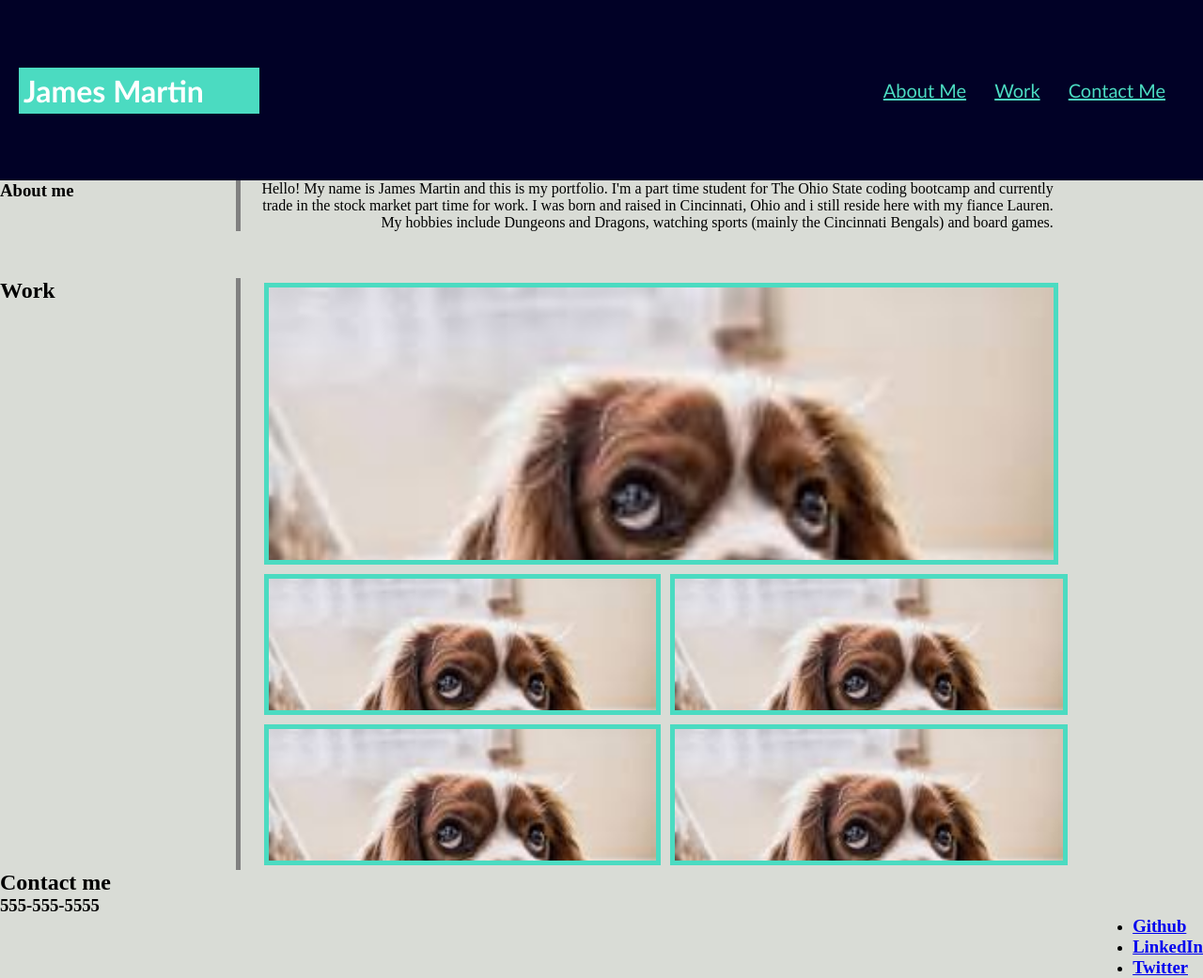
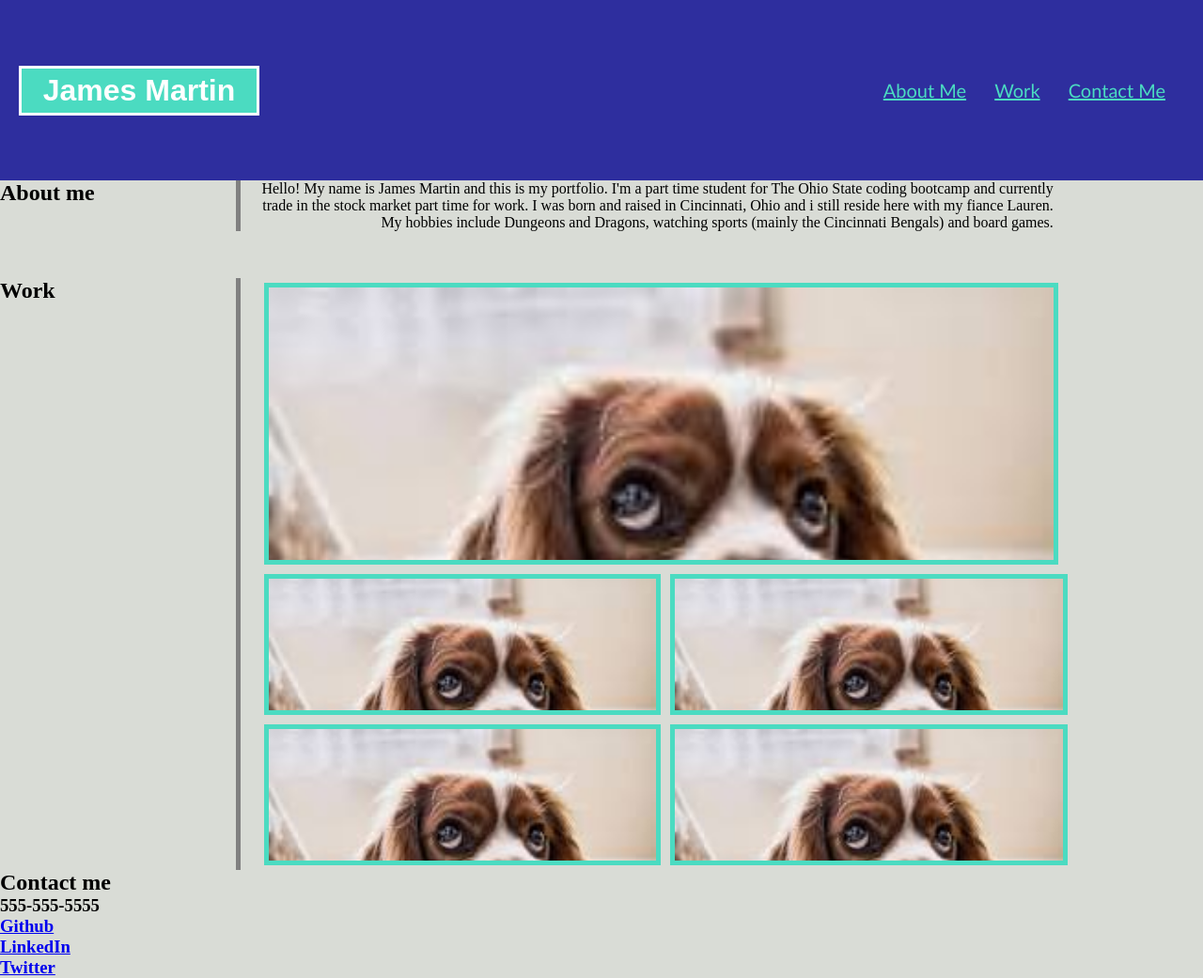
Before and after one commit to jxmart/Portfolio, a plain HTML site: page index.html in a window 1280 px wide. Shown: the whole page at 94% size. Drawn offline with Linux system fonts and the light colour scheme.

Commit message:
updated css files

```diff
--- a/assets/styles.css
+++ b/assets/styles.css
@@ -10,8 +10,8 @@ body {
 
 header {
     padding: 20px;
-    font-family: 'Trebuchet MS', 'Lucida Sans Unicode', 'Lucida Grande', 'Lucida Sans', Arial, sans-serif;
-    background-color: rgb(1, 1, 38);
+    font-family:  sans-serif;
+    background-color: rgb(46, 46, 158);
     color: #4bdbc1;
     height: 24vh;
     display: flex;
@@ -24,12 +24,14 @@ header h1 {
     color: white;
     width: 20vw;
     padding: 5px;
+    text-align: center;
+    border: solid;
 }
 
 header nav {
     margin-right: 20px;
     float: right;
-    font-family: 'Gill Sans', 'Gill Sans MT', Calibri, 'Trebuchet MS', sans-serif;
+    font-family: 'Gill Sans', sans-serif;
     font-size: 20px;
 
 }
@@ -144,8 +146,10 @@ header nav ul li a {
 
 }
 .contact-links {
-    display: flex;
-    float: right;
+    display: inline-block;
+    justify-content: flex-end;
+
+
 
 
 }
--- a/index.html
+++ b/index.html
@@ -20,8 +20,8 @@
     </header>
 
    <div class="Parent">
-      <section class="About-me">
-        <h3>About me</h3>
+      <section class="About-me" id="About-me">
+        <h2>About me</h2>
     </section>
     <section class="about-me-content">
         Hello! My name is James Martin and this is my portfolio. I'm a part time student for The Ohio State coding bootcamp and currently trade in the stock market part time for work. I was born and raised in Cincinnati, Ohio and i still reside here with my fiance Lauren. My hobbies include Dungeons and Dragons, watching sports (mainly the Cincinnati Bengals) and board games.
@@ -51,7 +51,7 @@
 
     </section>
 
-    <section class="contact-me">
+    <section class="contact-me" id="contact-me">
        <h2>Contact me</h2>
        <section class="contact-me-h3"></section>
        <h3>555-555-5555</h3>
```
